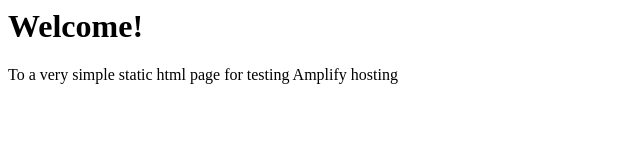
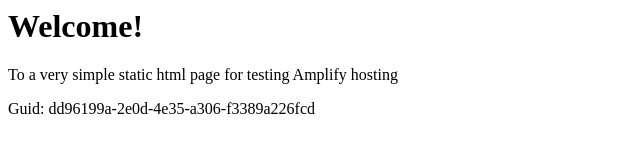
Before and after one commit to aws-aemilia-iad/Github-PR-Commit-Integration-Test-DoNotTouch-Gith-P5X5MO5I-v1-gamma-us-east-1, a website: page src/index.html in a window 1280 px wide. Shown: the whole page, without its empty margins (0-640 px from the left). Drawn offline with Linux system fonts and the light colour scheme.

Commit message:
commit from integ tests

```diff
--- a/src/index.html
+++ b/src/index.html
@@ -1,3 +1,5 @@
+
+
 <html lang="en">
 
 <head>
@@ -10,6 +12,6 @@
 <body>
     <h1>Welcome!</h1>
     <p>To a very simple static html page for testing Amplify hosting</p>
-</body>
+    <p>Guid: dd96199a-2e0d-4e35-a306-f3389a226fcd</p></body>
 
 </html>
```
